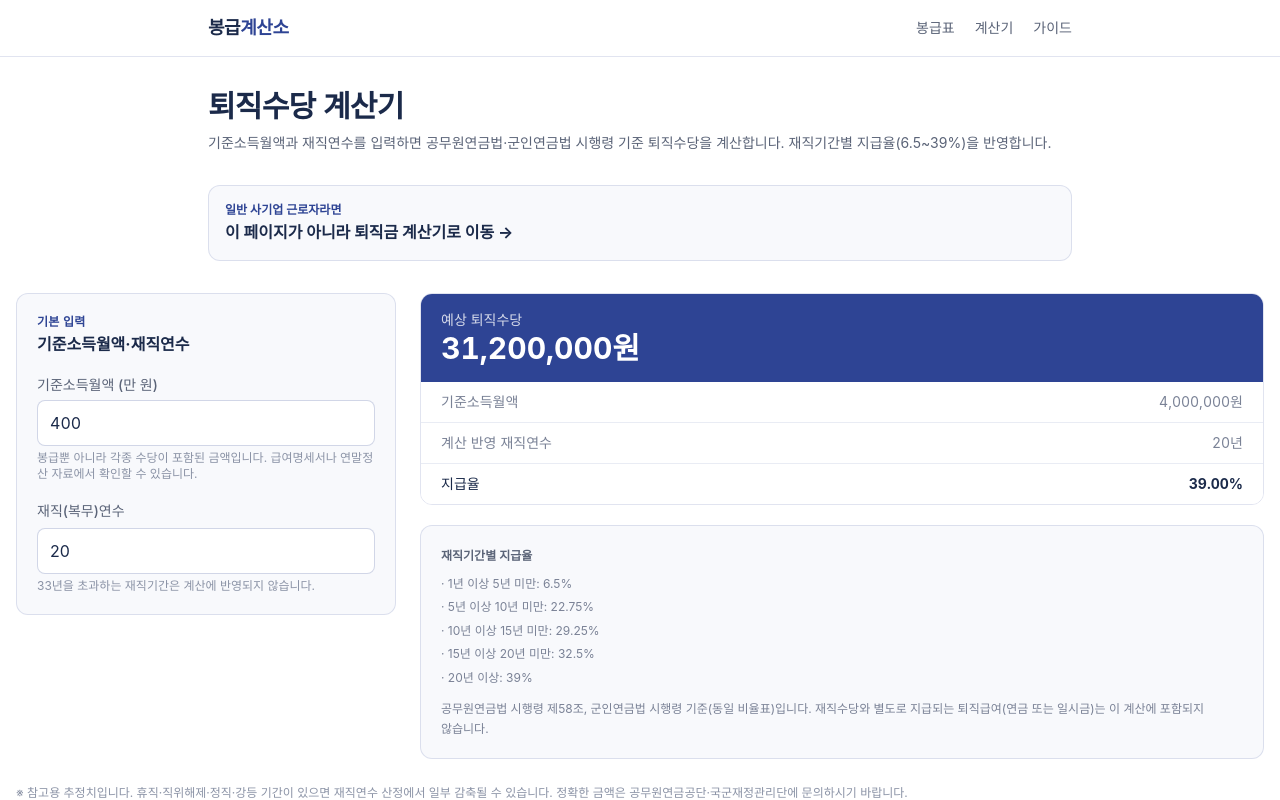
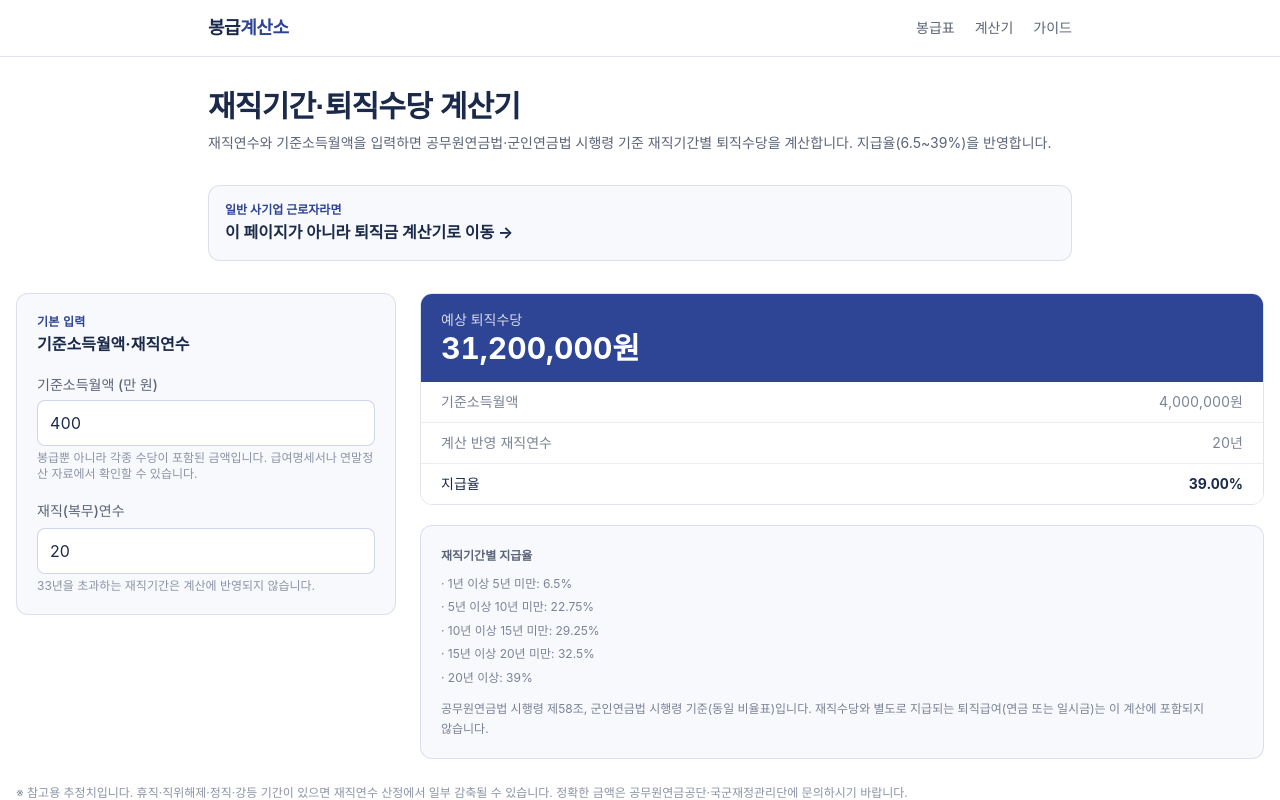
Before and after one commit to parkdane/pay-calc, a Next.js app: page /calc/severance-pay in a window 1280 px wide. Shown: the top 800 px of the page. Built offline with nearby package versions, Linux system fonts and the light colour scheme; a web font is replaced by a local one.

Commit message:
퇴직수당 계산기 제목에 재직기간 키워드 앞으로 배치 (네이버 2위 확인, 1위 경쟁)

```diff
--- a/app/calc/severance-pay/page.tsx
+++ b/app/calc/severance-pay/page.tsx
@@ -5,13 +5,13 @@ import FaqJsonLd from "@/components/FaqJsonLd";
 import Link from "next/link";
 
 export const metadata: Metadata = {
-  title: "공무원·군인 퇴직수당 계산기 (재직기간별 지급율)",
+  title: "재직기간·퇴직수당 계산기 (공무원·군인, 지급율 6.5~39%)",
   description:
-    "기준소득월액과 재직연수를 입력하면 공무원연금법·군인연금법 시행령 기준 퇴직수당을 계산합니다. 재직기간별 지급율(6.5~39%)을 반영합니다.",
+    "재직연수와 기준소득월액을 입력하면 공무원연금법·군인연금법 시행령 기준 재직기간별 퇴직수당을 계산합니다. 지급율(6.5~39%)을 반영합니다.",
   openGraph: {
-    title: "공무원·군인 퇴직수당 계산기 (재직기간별 지급율)",
+    title: "재직기간·퇴직수당 계산기 (공무원·군인, 지급율 6.5~39%)",
     description:
-      "기준소득월액과 재직연수를 입력하면 공무원연금법·군인연금법 시행령 기준 퇴직수당을 계산합니다. 재직기간별 지급율(6.5~39%)을 반영합니다.",
+      "재직연수와 기준소득월액을 입력하면 공무원연금법·군인연금법 시행령 기준 재직기간별 퇴직수당을 계산합니다. 지급율(6.5~39%)을 반영합니다.",
   },
 };
 
@@ -39,11 +39,11 @@ export default function Page() {
     <div className="space-y-8">
       <header className="space-y-2">
         <h1 className="text-2xl font-bold tracking-tight text-[#1B2A4A] sm:text-3xl">
-          퇴직수당 계산기
+          재직기간·퇴직수당 계산기
         </h1>
         <p className="text-sm text-[#5B6478]">
-          기준소득월액과 재직연수를 입력하면 공무원연금법·군인연금법 시행령 기준 퇴직수당을
-          계산합니다. 재직기간별 지급율(6.5~39%)을 반영합니다.
+          재직연수와 기준소득월액을 입력하면 공무원연금법·군인연금법 시행령 기준 재직기간별
+          퇴직수당을 계산합니다. 지급율(6.5~39%)을 반영합니다.
         </p>
       </header>
 
```
